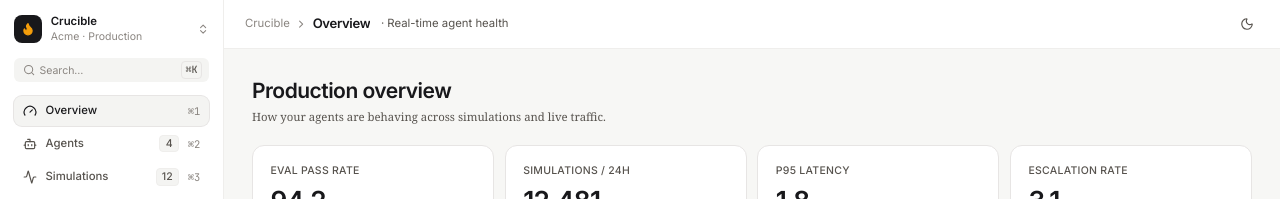
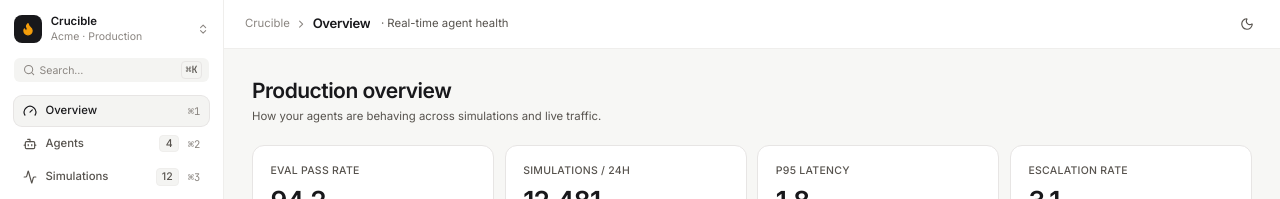
Before and after one commit to Soffi-Originals/crucible-demo, a React (Vite) app: page / in a window 1280 px wide. Shown: the top 199 px of the page. Built offline with nearby package versions, Linux system fonts and the light colour scheme.

Commit message:
Revert "AI: Update src/pages/OverviewPage.tsx"
This reverts commit 75e8475da6482b68c59bc05265f75ddc01d3f0d7.

```diff
--- a/src/pages/OverviewPage.tsx
+++ b/src/pages/OverviewPage.tsx
@@ -16,7 +16,7 @@ export function OverviewPage() {
         <Heading as="h1" size="xl" weight="semibold" className="sm:text-2xl">
           Production overview
         </Heading>
-        <Text size="sm" tone="muted" family="serif">
+        <Text size="sm" tone="muted">
           How your agents are behaving across simulations and live traffic.
         </Text>
       </div>
```
